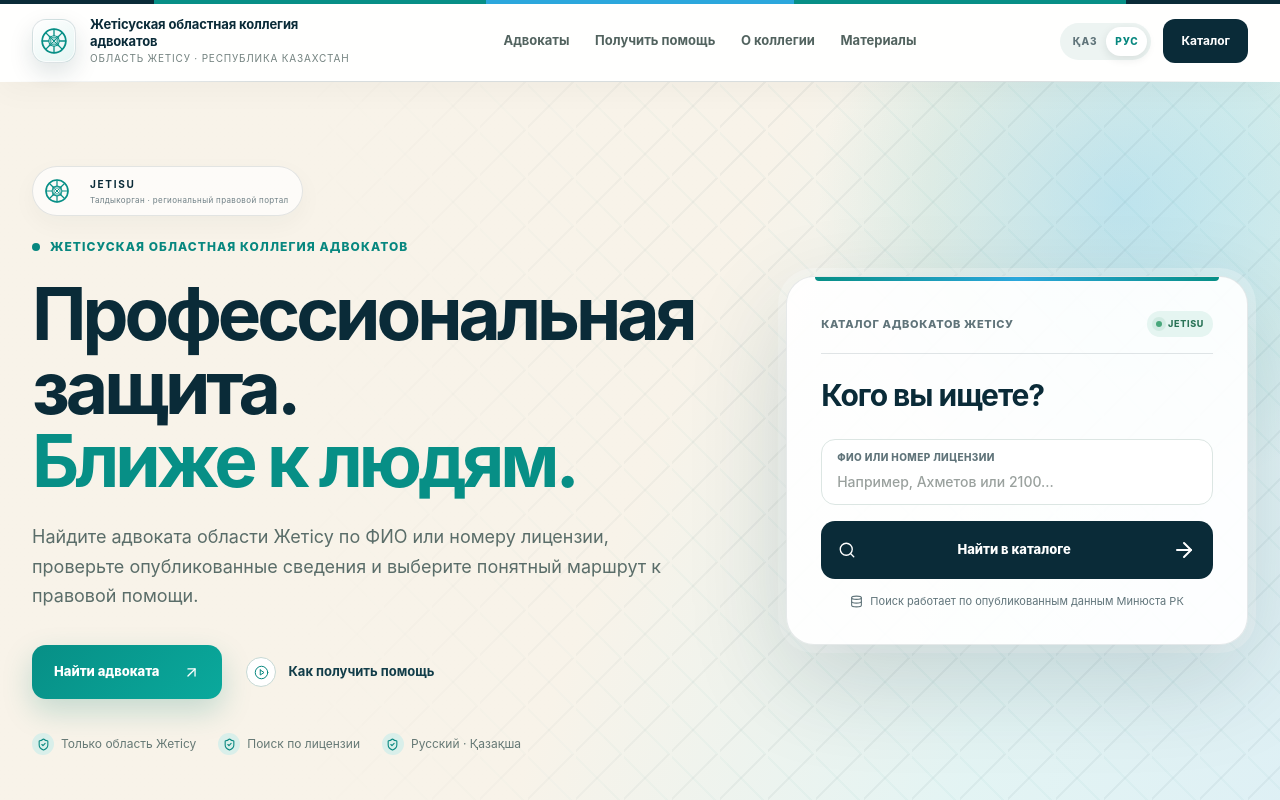
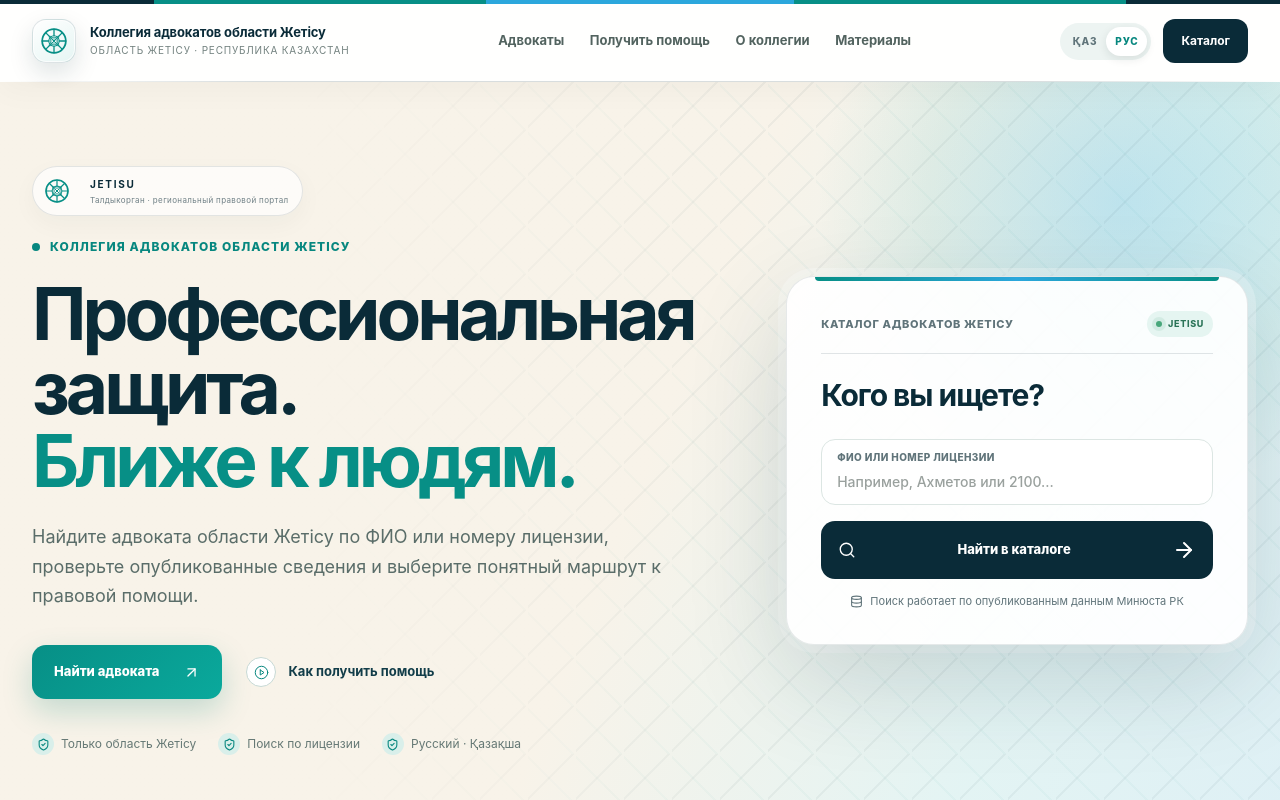
Before and after one commit to ZhanibekDD/collegia-advokatov, a Next.js app: page / in a window 1280 px wide. Shown: the top 800 px of the page. Built offline with nearby package versions, Linux system fonts and the light colour scheme.

Commit message:
finalize official Zhetysu branding on homepage

```diff
--- a/app/page.tsx
+++ b/app/page.tsx
@@ -26,11 +26,11 @@ const helpIcons = [Gavel, HeartHandshake, BriefcaseBusiness, Home, Scale];
 
 const copy = {
   ru: {
-    portal: "Жетісуская областная коллегия адвокатов",
+    portal: "Коллегия адвокатов области Жетісу",
     country: "Область Жетісу · Республика Казахстан",
     nav: ["Адвокаты", "Получить помощь", "О коллегии", "Материалы"],
     navHref: ["/advokaty", "/pomosh", "/regions", "#materials"],
-    eyebrow: "Жетісуская областная коллегия адвокатов",
+    eyebrow: "Коллегия адвокатов области Жетісу",
     titleA: "Профессиональная защита.",
     titleAccent: "Ближе к людям.",
     lead: "Найдите адвоката области Жетісу по ФИО или номеру лицензии, проверьте опубликованные сведения и выберите понятный маршрут к правовой помощи.",
@@ -95,7 +95,7 @@ const copy = {
     ctaTitle: "Нужна профессиональная правовая помощь?",
     ctaText: "Откройте каталог адвокатов области Жетісу и найдите специалиста по официально опубликованным данным.",
     ctaButton: "Найти адвоката",
-    rights: "© 2026 Жетісуская областная коллегия адвокатов",
+    rights: "© 2026 Коллегия адвокатов области Жетісу",
     demo: "Каталог: открытые данные Минюста РК · источник обновлён 08.07.2025",
   },
   kk: {
```
